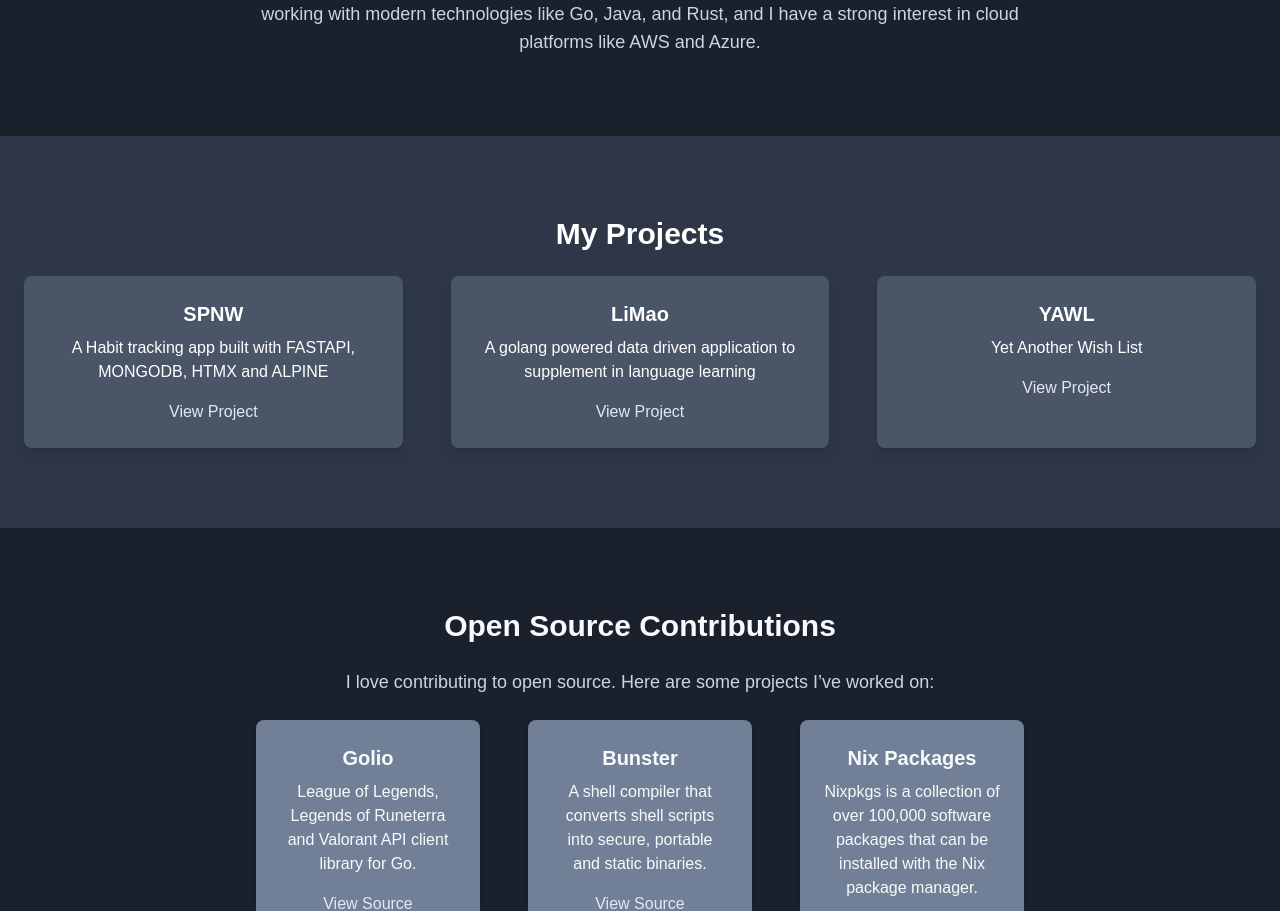
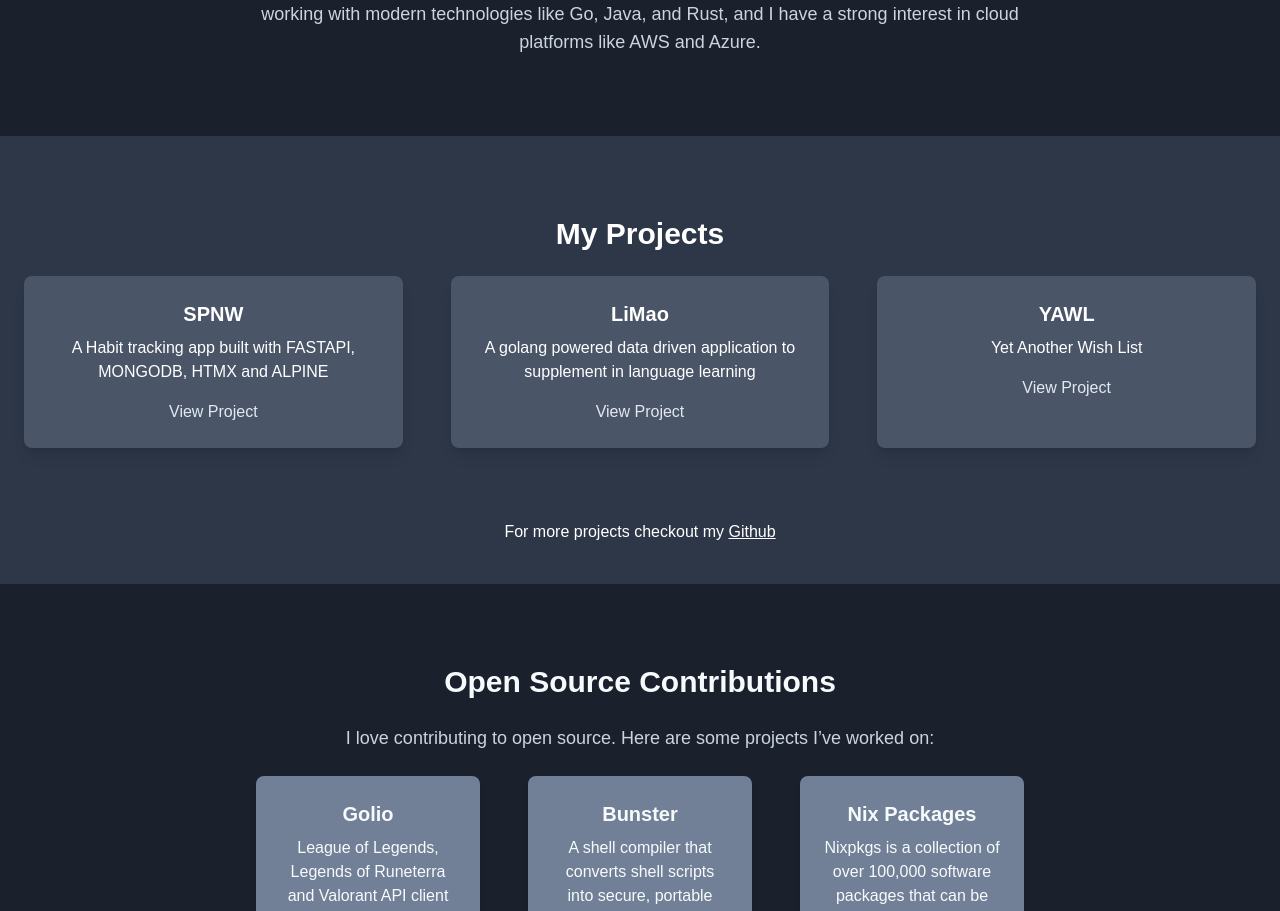
Before and after one commit to yunz-dev/yunz.next, a Next.js app: page / in a window 1280 px wide. Shown: the part 960-1871 px from the top of the page. Built offline with nearby package versions, Linux system fonts and the light colour scheme.

Commit message:
update: project text

```diff
--- a/app/components/Projects.tsx
+++ b/app/components/Projects.tsx
@@ -3,7 +3,7 @@ import FadeScroll from "./FadeScroll";
 
 export default function Projects() {
   return (
-    <section className="bg-gray-800 text-white py-20" id="projects">
+    <section className="bg-gray-800 text-white pt-20 pb-10" id="projects">
       <div className="container mx-auto px-6 text-center">
         <FadeScroll>
           <h2 className="text-3xl font-semibold mb-6">My Projects</h2>
@@ -39,6 +39,10 @@ export default function Projects() {
               </Link>
             </div>
           </div>
+          <br></br>
+          <br></br>
+          <br></br>
+          For more projects checkout my <a className="underline" href="https://github.com/yunz-dev" target="_blank">Github</a>
         </FadeScroll>
       </div>
     </section>
```
